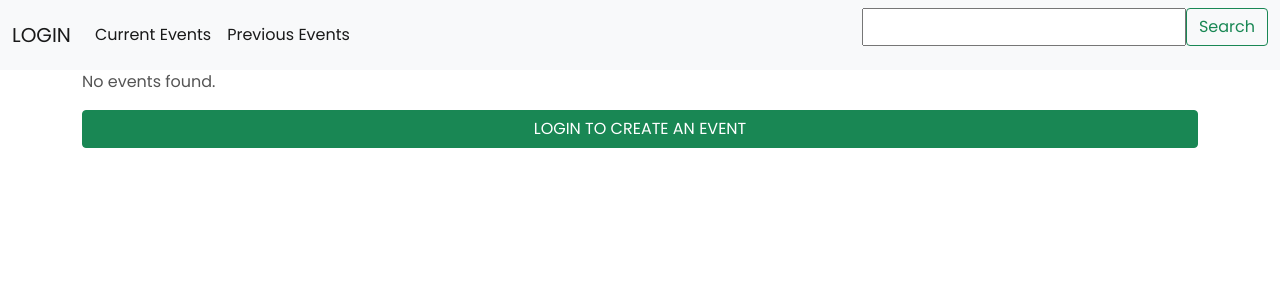
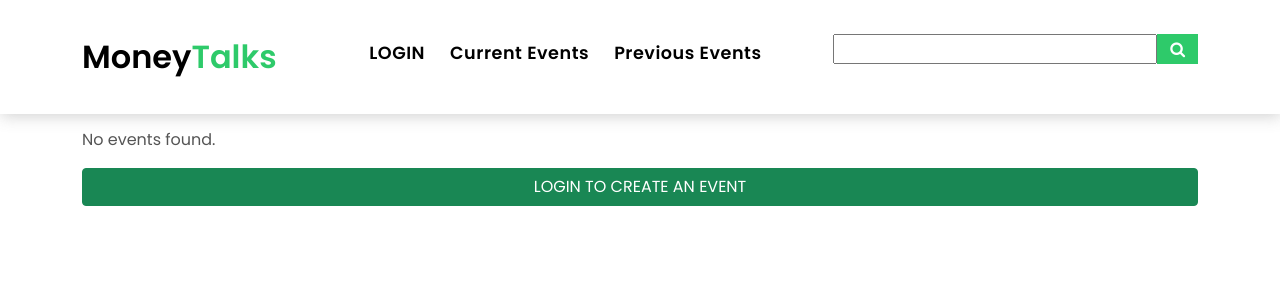
Before and after one commit to ScavBob/MoneyTalks, a Django app: page / in a window 1280 px wide. Shown: the top 300 px of the page. Run offline with Django 3.2, Linux system fonts and the light colour scheme; data that the repository does not hold is empty; some libraries are stand-ins or nearby versions.

Commit message:
Better ui underway

```diff
--- a/Betting/admin.py
+++ b/Betting/admin.py
@@ -1,7 +1,8 @@
 from django.contrib import admin
-from .models import Event, Profile, Bet, Group
+from .models import Event, Profile, Bet, Group, EventType
 # Register your models here.
 admin.site.register(Event)
 admin.site.register(Bet)
 admin.site.register(Profile)
 admin.site.register(Group)
+admin.site.register(EventType)
--- a/Betting/models.py
+++ b/Betting/models.py
@@ -1,3 +1,4 @@
+import os
 from datetime import timedelta
 from django.utils import timezone
 from django.contrib.auth.models import User
@@ -9,7 +10,7 @@ from django.dispatch import receiver
 from django.http import HttpResponse
 from django.db.models.functions import Now
 from django.utils.translation import gettext_lazy as _
-from MoneyTalks.settings import TIME_ZONE
+from MoneyTalks.settings import TIME_ZONE, MEDIA_PATH, STATIC_PATH
 
 
 def validate_nonzero(value):
@@ -22,6 +23,14 @@ def validate_nonzero(value):
 
 def invalidationTime(time):
     return timezone.now() + timedelta(minutes=15)
+
+
+def image_directory(profile, filename):
+    return STATIC_PATH + "/img/" + str(profile.user.id) + "/pp.png"
+
+
+def event_image_directory(event_type, filename):
+    return STATIC_PATH + "/img/event/" + str(event_type) + "/pp.png"
 
 
 # Create your models here.
@@ -79,8 +88,7 @@ class Profile(models.Model):
     # picture
     name = models.CharField(max_length=100)
     surname = models.CharField(max_length=100)
-
-    # picture = models.ImageField()
+    picture = models.ImageField(upload_to=image_directory, default=MEDIA_PATH + "\default.png")
 
     @property
     def win_rate(self):
@@ -99,12 +107,21 @@ class Profile(models.Model):
         return self.user.username
 
 
+class EventType(models.Model):
+    type = models.CharField(max_length=100)
+    image = models.ImageField(upload_to=event_image_directory,
+                              default=MEDIA_PATH + "\default.png")
+
+    def __str__(self):
+        return self.type
+
+
 class Event(models.Model):
     description = models.CharField(max_length=150, null=True, blank=True)
     creator = models.ForeignKey(User, on_delete=models.CASCADE)
     event_date = models.DateField()
     event_time = models.TimeField()
-    event_type = models.CharField(max_length=100)
+    event_type = models.ForeignKey("EventType", on_delete=models.CASCADE)
     tie = models.BooleanField(null=True, blank=True)
     winner = models.OneToOneField("Group", on_delete=models.CASCADE, null=True, blank=True)
 
--- a/Betting/views.py
+++ b/Betting/views.py
@@ -118,7 +118,7 @@ class SearchEventView(ExtendedTemplateView):
             people = User.objects.filter(username__icontains=search_string)
             people_groups = Group.objects.filter(member__in=people)
             desc_filter = Event.objects.filter(description__icontains=search_string)
-            type_filter = Event.objects.filter(event_type__icontains=search_string)
+            type_filter = Event.objects.filter(event_type__type__icontains=search_string)
             group_list = Group.objects.filter()
             event_bets = Bet.objects.all()
             all_events = []
--- a/MoneyTalks/settings.py
+++ b/MoneyTalks/settings.py
@@ -119,8 +119,11 @@ USE_TZ = True
 # https://docs.djangoproject.com/en/3.2/howto/static-files/
 
 STATIC_URL = '/static/'
+MEDIA_URL = '/media/'
 
 STATIC_PATH = os.path.join(BASE_DIR, 'static')
+MEDIA_PATH = os.path.join(BASE_DIR, 'static', 'img')
+
 
 STATICFILES_DIRS = (
     STATIC_PATH,
--- a/MoneyTalks/urls.py
+++ b/MoneyTalks/urls.py
@@ -19,6 +19,7 @@ from django.urls import path, include
 
 import Betting.views
 import Core.views
+from MoneyTalks import settings
 
 urlpatterns = [
     path('admin/', admin.site.urls),
--- a/static/css/scss-files.txt
+++ /dev/null
@@ -1 +0,0 @@
-The scss source files are available in the pro version.
--- a/static/css/style.css
+++ b/static/css/style.css
@@ -1778,11 +1778,11 @@ footer .credits {
   }
 
   .card-info .card-info-title {
-    font-size: .9rem;
+    font-size: .7rem;
   }
 
   .card-info li span {
-    font-size: .8rem;
+    font-size: .5rem;
   }
 
   .card-header-b {
--- a/templates/Betting/Event/active_events.html
+++ b/templates/Betting/Event/active_events.html
@@ -9,7 +9,7 @@
                         <div class="col-md-4">
                             <div class="card-box-a card-shadow">
                                 <div class="img-box-a">
-                                    <img src="{% static "img/property-1.jpg" %}" alt="" class="img-a img-fluid">
+                                    <img src="{% static STATIC_URL %} {{ event.event_type.image }}" alt="" height="565" width="425">
                                 </div>
                                 <div class="card-overlay">
                                     <div class="card-overlay-a-content">
@@ -31,11 +31,11 @@
                                                 {% for group in group_list %}
                                                     {% ifequal group.event_id event%}
                                                         <li>
-                                                            <h4 class="card-info-title">{{ group.group_name }}</h4>
+                                                            <h4 class="card-info-title" style="font-size: .9rem">{{ group.group_name }}</h4>
                                                                 {% for member in group.member.all %}
                                                                 <ul>
                                                                     <li>
-                                                                        <span>{{ member }}</span>
+                                                                        <span style="font-size: .8rem">{{ member }}</span>
                                                                     </li>
                                                                 </ul>
                                                                 {% endfor %}
--- a/templates/Core/navbar.html
+++ b/templates/Core/navbar.html
@@ -1,33 +1,54 @@
-<nav class="navbar navbar-expand-lg navbar-light bg-light">
-  <div class="container-fluid">
+{% load static %}
+<nav class="navbar navbar-default navbar-trans navbar-expand-lg fixed-top">
+  <div class="container">
+    <button class="navbar-toggler collapsed" type="button" data-toggle="collapse" data-target="#navbarDefault"
+      aria-controls="navbarDefault" aria-expanded="false" aria-label="Toggle navigation">
+      <span></span>
+      <span></span>
+      <span></span>
+    </button>
+    <a class="navbar-brand text-brand" href="/">Money<span class="color-b">Talks</span></a>
+    <button type="button" class="btn btn-link nav-search navbar-toggle-box-collapse d-md-none" data-toggle="collapse"
+      data-target="#navbarTogglerDemo01" aria-expanded="false">
+      <span class="fa fa-search" aria-hidden="true"></span>
+    </button>
+    <div class="navbar-collapse collapse justify-content-center" id="navbarDefault">
+      <ul class="navbar-nav">
           {% if user.id %}
-       <a class="navbar-brand dropdown-toggle" id="navbarDropdown" role="button" data-bs-toggle="dropdown" aria-expanded="false">
+            <li class="nav-item dropdown">
+              <a class="nav-link dropdown-toggle" href="#" id="navbarDropdown" role="button" data-toggle="dropdown"
+                aria-haspopup="true" aria-expanded="false">
                   {{ user.username }}
               </a>
-      <ul class="dropdown-menu" aria-labelledby="navbarDropdown">
-            <li><a class="dropdown-item" href="/profile/">Profile</a></li>
-            <li><a class="dropdown-item" href="/events/">Prior Participations</a></li>
-            <li><a class="dropdown-item" href="/bets/">My Bets</a></li>
-            <li><hr class="dropdown-divider"></li>
-            <li><a class="dropdown-item" href="/logout">Logout</a></li>
-          </ul>
+              <div class="dropdown-menu" aria-labelledby="navbarDropdown">
+                <a class="dropdown-item" href="/profile/">Profile</a>
+                <a class="dropdown-item" href="/events/">Prior Participations</a>
+                <a class="dropdown-item" href="/bets/">My Bets</a>
+                <a><hr class="dropdown-divider"></a>
+                <a class="dropdown-item" href="/logout/">Logout</a>
+              </div>
+            </li>
           {% else %}
-          <a class="navbar-brand" href="/login">LOGIN</a>
+              <li class="nav-item">
+                <a class="nav-link" href="/login/">LOGIN</a>
+              </li>
           {% endif %}
-    <div class="collapse navbar-collapse" id="navbarSupportedContent">
-      <ul class="navbar-nav me-auto mb-2 mb-lg-0">
         <li class="nav-item">
-          <a class="nav-link active" aria-current="page" href="/">Current Events</a>
+          <a class="nav-link" href="/">Current Events</a>
         </li>
-          <li>
-              <a class="nav-link active" aria-current="page" href="/previousEvents/">Previous Events</a>
+
+        <li class="nav-item">
+          <a class="nav-link" href="/previousEvents/">Previous Events</a>
         </li>
       </ul>
+    </div>
   <form class="d-flex" method="post" action="/search/">
         {% csrf_token %}
         {{ search }}
-        <button class="btn btn-outline-success" type="submit">Search</button>
+        <button type="submit" class="btn btn-b-n navbar-toggle-box-collapse d-none d-md-block" data-toggle="collapse"
+          data-target="#navbarTogglerDemo01" aria-expanded="false">
+          <span class="fa fa-search" aria-hidden="true"></span>
+        </button>
   </form>
   </div>
-  </div>
 </nav>
--- a/templates/base.html
+++ b/templates/base.html
@@ -29,8 +29,10 @@
         {% include "Core/navbar.html" %}
     {% endif %}
     <script src="https://cdn.jsdelivr.net/npm/bootstrap@5.0.1/dist/js/bootstrap.bundle.min.js" integrity="sha384-gtEjrD/SeCtmISkJkNUaaKMoLD0//ElJ19smozuHV6z3Iehds+3Ulb9Bn9Plx0x4" crossorigin="anonymous"></script>
-    {% block content %}
-    {% endblock content %}
+    <section style="margin-top: 10%;">
+        {% block content %}
+        {% endblock content %}
+    </section>
 
 </body>
 
```
Also changed, not shown: static/img/default.png (added), static/img/event/default.png (added), static/img/property-1.jpg, 1 other file. Lines whose indentation alone changed are shown as unchanged.
